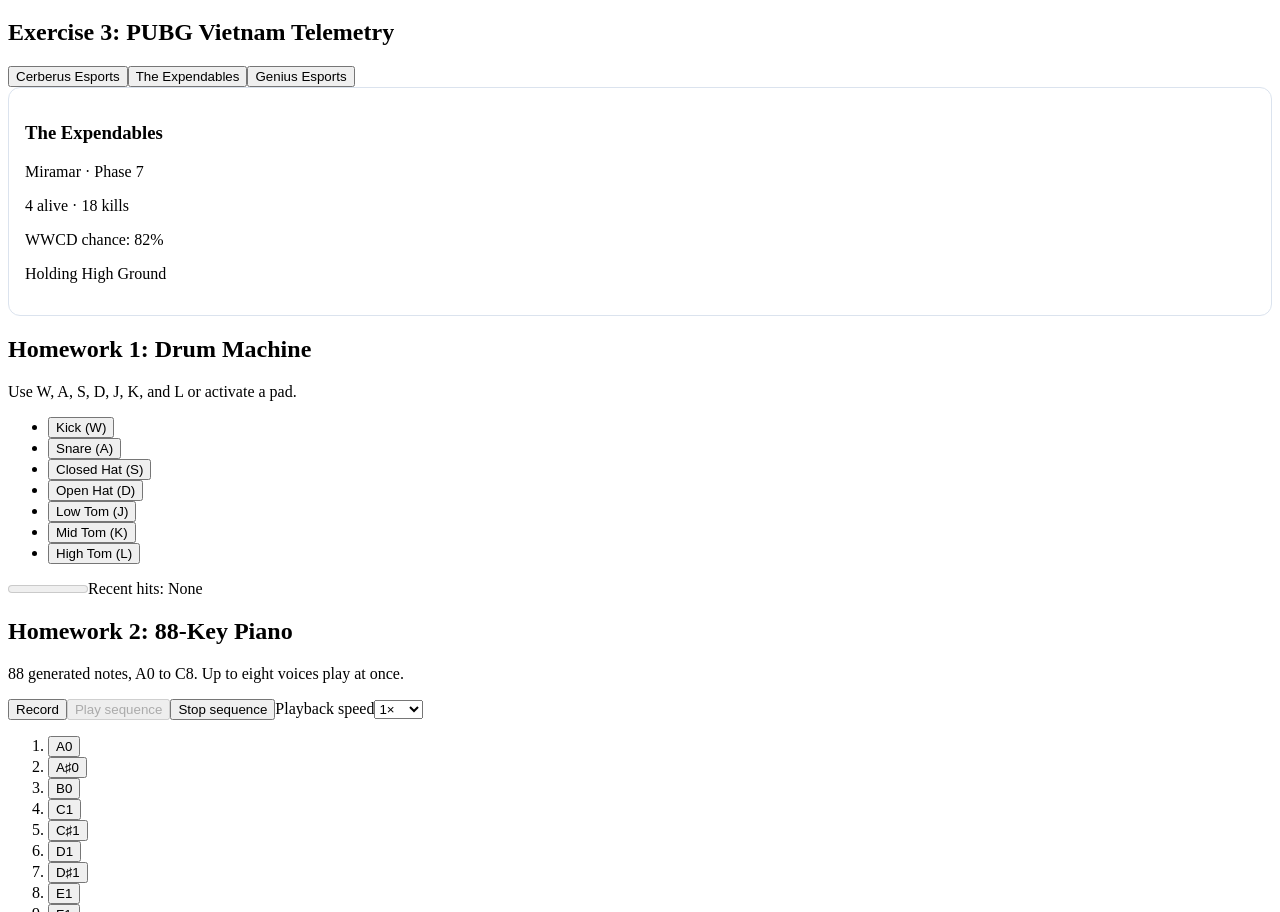
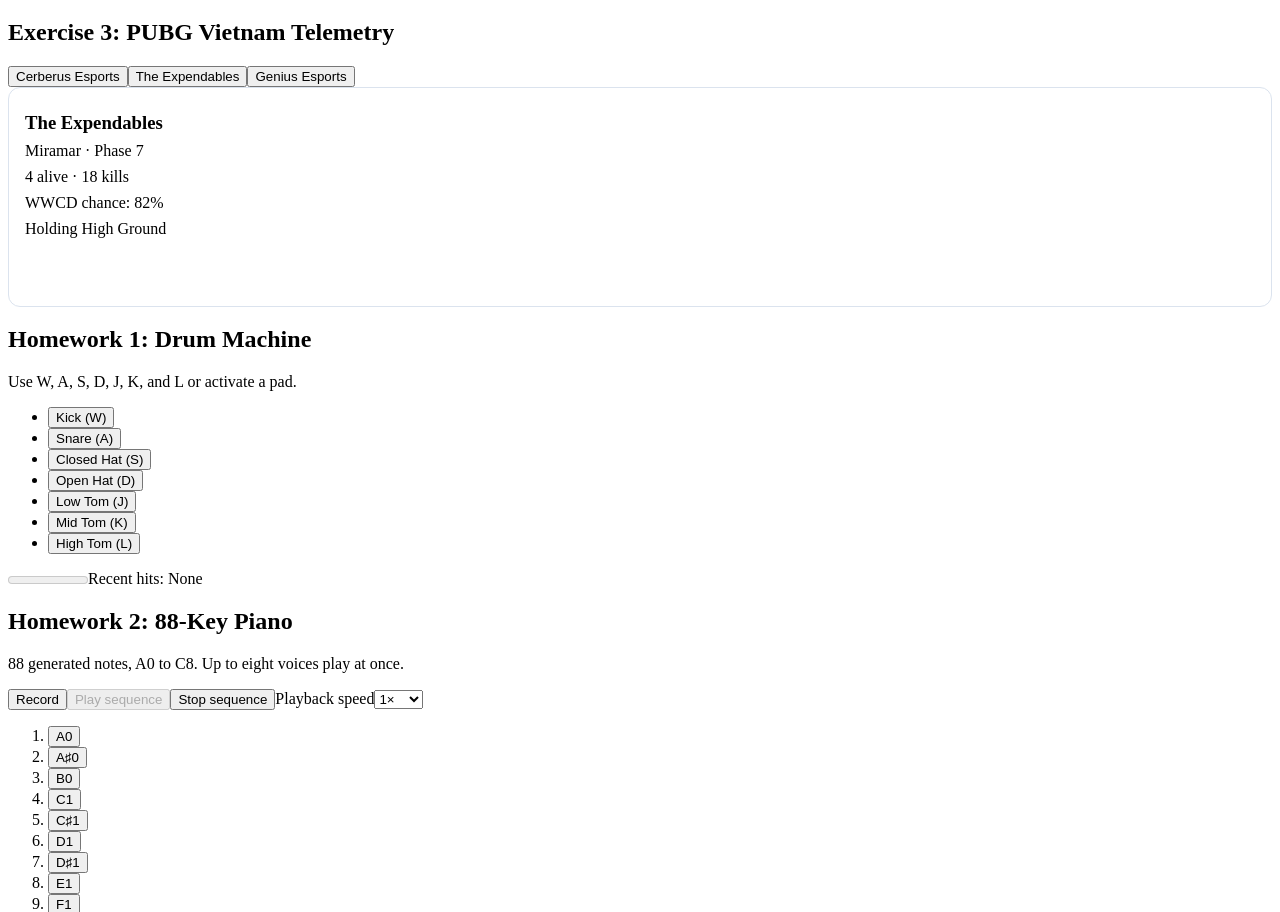
Before and after one commit to shinjo124/WebLab3-production-react19, a React (Vite) app: page / in a window 1280 px wide. Shown: the part 874-1786 px from the top of the page. Built offline with nearby package versions, Linux system fonts and the light colour scheme.

Commit message:
fix: match telemetry skeleton and result height

```diff
--- a/src/components/PubgMatchTelemetry.module.css
+++ b/src/components/PubgMatchTelemetry.module.css
@@ -46,3 +46,8 @@
     animation: none;
   }
 }
+
+.matchCard h3,
+.matchCard p {
+  margin-block: 0.5rem;
+}
```
Also changed, not shown: 2 other files (tests, documents, lock files or other folders).
